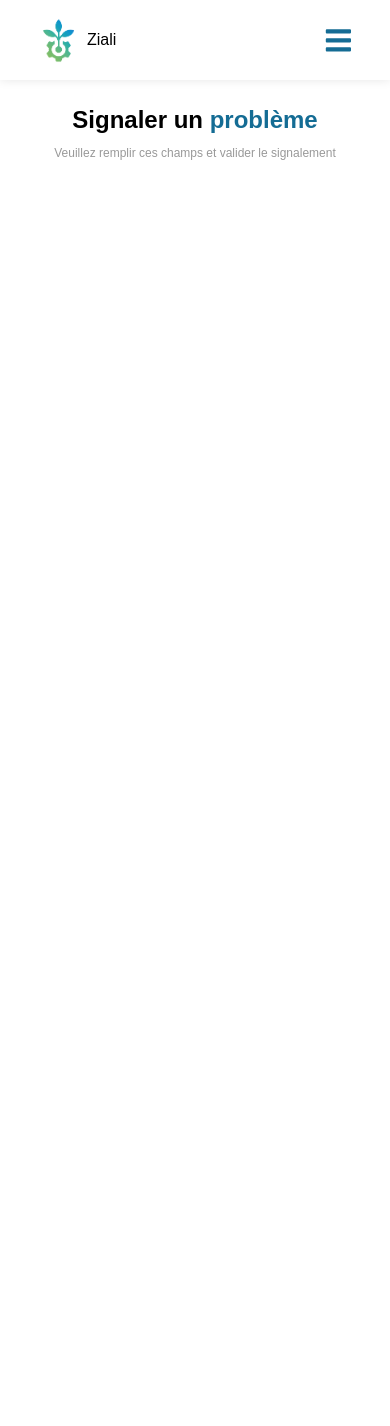
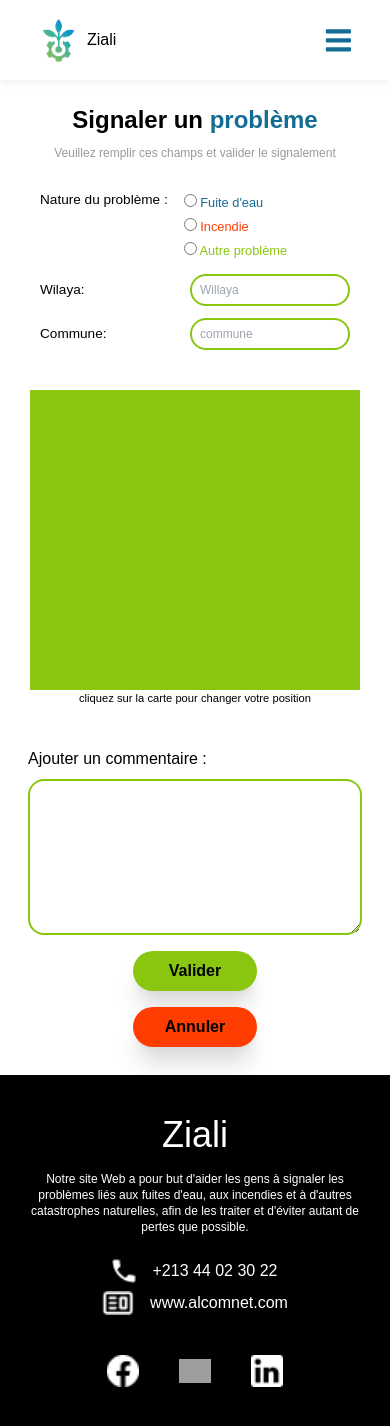
Before and after one commit to razanemeguellati/Ziali, a React (Create React App) app: page /Signaler in a window 390 px wide. Shown: the top 1426 px of the page. Before the commit the page ends 844 px from the top, so only its background shows below. Built offline with nearby package versions, Linux system fonts and the light colour scheme; grey boxes are pictures that could not be loaded.

Commit message:
Signaler page version mobile

```diff
--- a/src/Pages/Signaler.js
+++ b/src/Pages/Signaler.js
@@ -1,11 +1,140 @@
+import { useState } from "react";
+import Footer from "../Components/Footer";
+
 const Signaler = () => {
+
+    const [inputs, setInputs] = useState({});
+
+    function handleChange(event) {
+    const name = event.target.name;
+    const value = event.target.value;
+    setInputs(values => ({ ...values, [name]: value }));
+    }
+
+    function handlesubmit()
+    {
+
+    }
+
+
+   const willayas = [
+    {name: "Alger"},
+    {name: "Anaba"},
+    {name: "Setif"},
+    {name: "Oran"},
+    {name: "Telemsan"},
+    {name: "Jijel"},
+    {name: "Alger"},
+    {name: "Anaba"},
+    {name: "Setif"},
+    {name: "Oran"},
+    {name: "Telemsan"},
+    {name: "Jijel"} ,
+    {name: "Anaba"},
+    {name: "Setif"},
+    {name: "Oran"},
+    {name: "Telemsan"},
+    {name: "Jijel"}
+  ];
     return (
 
     <div className=" mt-6 flex flex-col justify-center items-center space-y-2" >
         <h1 className=" text-2xl font-bold " > Signaler un <b className="text-blue">problème</b>  </h1>
         <p className="text-[0.75rem] text-black opacity-40"> Veuillez remplir ces champs et valider le signalement  </p>
 
+    <form action={handlesubmit} className="w-full flex flex-col space-y-3 py-5">
+    <div id="nature-div" className="flex flex-row w-full pl-10 space-x-4 justify-left " >
+         <p className="text-[0.85rem]"> Nature du problème : </p>
+         <div className="flex flex-col ">
+             <div>
+                 <input required type="radio" name="type" value="Fuite eau" id="type1"  />
+                 <label For="type1" className="text-blue text-[0.8rem] " > Fuite d'eau </label>
+             </div>
 
+             <div>
+               <input required type="radio" name="type" value="Incendie" id="type2"  />
+               <label For="type2" className="text-red text-[0.8rem] "> Incendie </label>
+             </div>
+
+             <div>
+             <input required type="radio" name="type" value="Autre problème" id="type3"  />
+             <label For="type3" className="text-green text-[0.8rem] "> Autre problème </label>
+
+             </div>
+         </div>
+
+
+
+     </div>
+
+     <div className="flex flex-col gap-3">
+     <div id="wilaya-div"  className="flex flex-row w-full  px-10 space-x-8 justify-between items-center" >
+      <label For="type1" className=" text-[0.85rem] " > Wilaya:  </label>
+
+      <input required list='wilayas' name='willaya' placeholder='Willaya' className='md:w-[140px] lg:w-[200px] w-40 h-8 p-2 border-2 border-green rounded-full text-xs' value={inputs.willaya || ""} onChange={handleChange}/>
+
+   <datalist id='wilayas'>
+     {willayas.map((willaya) =>(
+       <option value={willaya.name} className='w-full'/>
+     ))}
+   </datalist>
+
+    </div>
+
+
+    <div id="commune-div"  className="flex flex-row w-full px-10 space-x-8     justify-between items-center" >
+      <label For="type1" className=" text-[0.85rem] " > Commune:  </label>
+
+      <input required list='wilayas' name='willaya' placeholder='commune' className='md:w-[140px] lg:w-[200px] w-40 h-8 p-2 border-2 border-green rounded-full text-xs' value={inputs.willaya || ""} onChange={handleChange}/>
+
+     <datalist id='wilayas'>
+         {willayas.map((willaya) =>(
+         <option value={willaya.name} className='w-full'/>
+         ))}
+     </datalist>
+
+
+    </div>
+     </div>
+
+
+
+    <div id="Map-div"  className=" flex flex-col py-7 px-3 justify-center items-center" >
+        <div className="w-[90%] h-[300px] bg-green ">
+
+        </div>
+        <p className="text-[0.7rem]"> cliquez sur la carte pour changer votre position </p>
+
+    </div>
+
+    <div>
+    <div id="commentaire-div" className=" flex flex-col w-full  px-7 justify-center items-left space-y-2">
+        <label For="commentaire"> Ajouter un commentaire : </label>
+        <textarea name="commentaire" id="" cols="30" rows="5"
+        className = " border-2 border-green rounded-2xl p-4" ></textarea>
+    </div>
+
+    <div className='flex flex-col space-y-4 lg:flex-row w-full items-center justify-center '>
+
+        <input type='submit' id='submit' className='w-0 h-0'/>
+
+        <label for="submit" className='submit-button py-2 px-9 w-fit flex justify-center items-center gap-2 cursor-pointer hover:scale-110 bg-green rounded-full text-black font-semibold shadow-xl shadow-lightgris' >
+         <span>Valider</span>
+        </label>
+
+        <button className=" py-2 px-8 w-fit flex justify-center items-center gap-2 cursor-pointer hover:scale-110 bg-red rounded-full text-black font-semibold shadow-xl shadow-lightgris"> Annuler </button>
+
+     </div>
+</div>
+
+    </form>
+
+
+
+
+
+
+   <Footer></Footer>
     </div>
 
 
--- a/src/index.css
+++ b/src/index.css
@@ -32,7 +32,7 @@ nav a::after{
       height: 3px;
       width: 0;   /* 100% will be there but  0 will go away untill we click */
       background: #146C94;
-      border-radius: 40%;
+      border-radius: 20%;
       position: absolute ;
       left: 0;
       top: 40px ;
```
Also changed, not shown: src/Pages/SingleSignalement.js (indentation only).
